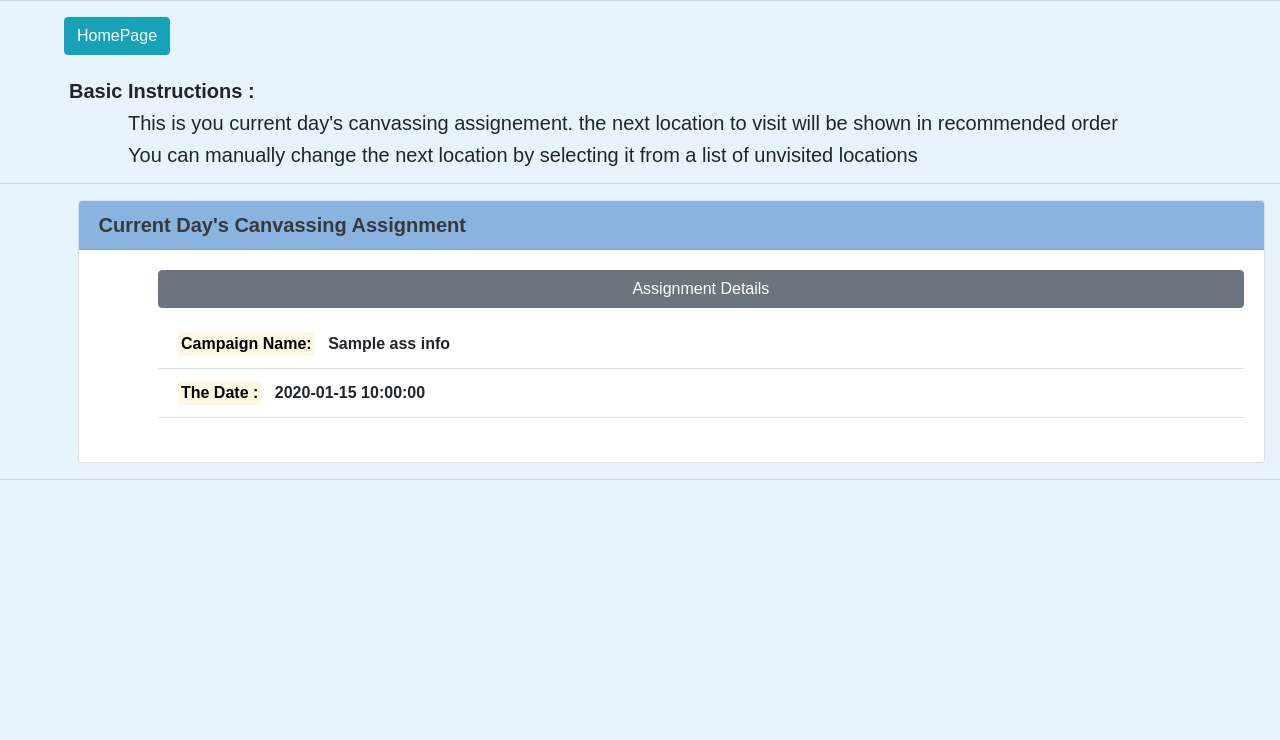
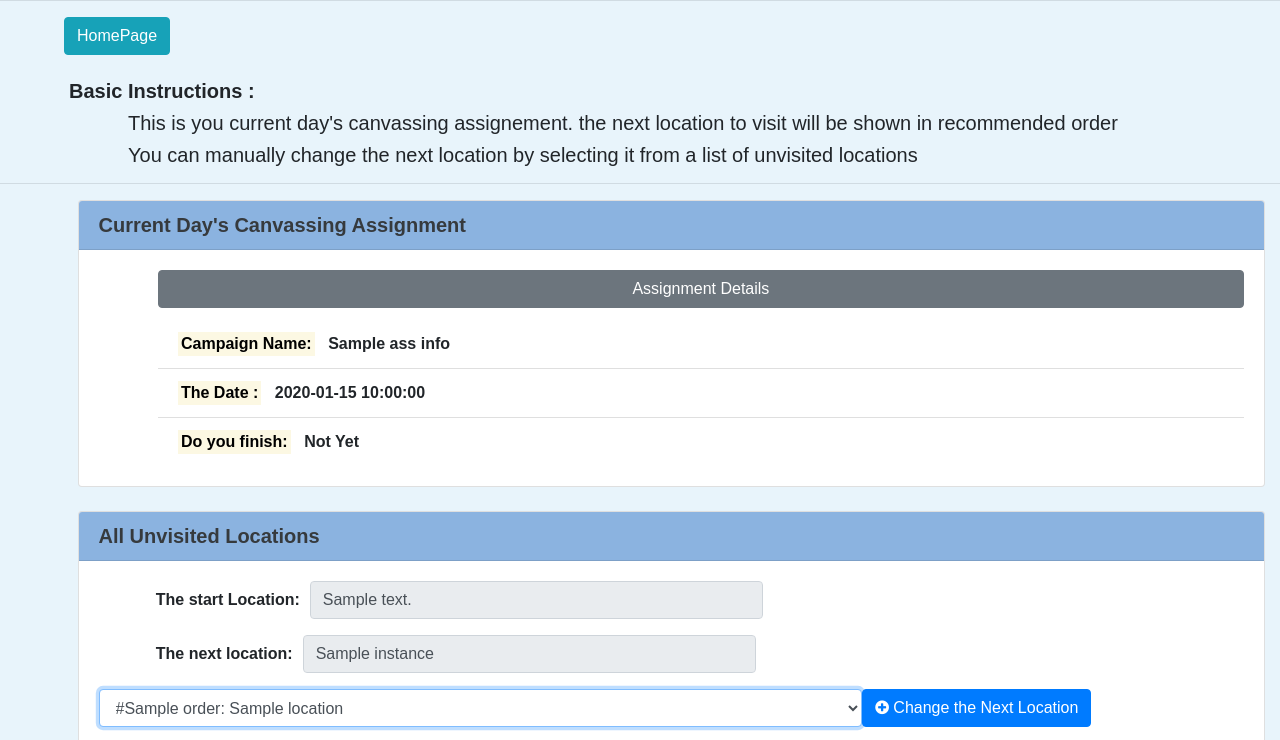
Before and after one commit to ganixil/CSE308, a Flask app: template templates/canvasser_html/create_canvass.html in a window 1280 px wide. Shown: the part 130-870 px from the top of the page. Before the commit the page ends 610 px from the top, so only its background shows below. Run offline with Flask 2, Linux system fonts and the light colour scheme; the template is opened without the code that fills it: most values are stand-ins (such as "Sample title", 1, 10 or a date in 2020); some libraries are stand-ins or nearby versions.

Commit message:
part of create_canvass

```diff
--- a/canvasser.py
+++ b/canvasser.py
@@ -237,14 +237,17 @@ def create_canvass():
 	locations = current_assignment.assignment_relation_task_loc
 
 	ass_info['current_ass'] = current_assignment
+	if not rec_visited:
+		## if no most recently location, the first location should be the start location
+		rec_visited = unvisited[0]
 	ass_info['rec_visited'] = rec_visited
 	ass_info['unvisited'] = unvisited
 	ass_info['locations'] = locations
 	ass_info['campaign_name'] = camp_obj.campaign_name
 
-	print("assignemnt Info for canvass")
-	for ele in ass_info:
-		print("%s---> %s" %(ele,ass_info[ele]))
+	# print("assignemnt Info for canvass")
+	# for ele in ass_info:
+	# 	print("%s---> %s" %(ele,ass_info[ele]))
 	return render_template('canvasser_html/create_canvass.html', ass_info = ass_info)
 
 
@@ -255,52 +258,52 @@ def change_next_location():
 		global assignments
 		print("Change Next Location")
 
-		next_ass_str = request.form['next_loc']
-		next_ass_arr = re.split(r'[()]', next_ass_str) ##[address_value, id, space]
-		next_ass_id = int(next_ass_arr[1])
-		'''Retrieve orgin next assignment object from next_ass_id'''
-		next_ass_obj = db_session.query(Assignment).filter(Assignment.id == next_ass_id).first()
+		# next_ass_str = request.form['next_loc']
+		# next_ass_arr = re.split(r'[()]', next_ass_str) ##[address_value, id, space]
+		# next_ass_id = int(next_ass_arr[1])
+		# '''Retrieve orgin next assignment object from next_ass_id'''
+		# next_ass_obj = db_session.query(Assignment).filter(Assignment.id == next_ass_id).first()
 
-		ass_id = request.form.get('end')
-		''' Retrieve assignment object from ass_id'''
-		ass_obj = db_session.query(Assignment).filter(Assignment.id == int(ass_id)).first()
-		if ass_obj == None:
-			flash("This assignment does not exist")
-			return redirect(url_for("canvasser.set_canvasser"))
+		# ass_id = request.form.get('end')
+		# ''' Retrieve assignment object from ass_id'''
+		# ass_obj = db_session.query(Assignment).filter(Assignment.id == int(ass_id)).first()
+		# if ass_obj == None:
+		# 	flash("This assignment does not exist")
+		# 	return redirect(url_for("canvasser.set_canvasser"))
 
-		old_order = int(next_ass_obj.order)### to mark the original next location
-		new_order=int(ass_obj.order)  ### to mark which location we selected
+		# old_order = int(next_ass_obj.order)### to mark the original next location
+		# new_order=int(ass_obj.order)  ### to mark which location we selected
 
 
-		''' Use to store the assignments which their order not less than the original next assignment's order'''
-		if(old_order != new_order):
-			''' Just think about the situation which we change the next location to anther one'''
-			other_ass =[]
-			for ele in assignments:
-				if ele.order >= old_order:
-					other_ass.append(ele)
+		# ''' Use to store the assignments which their order not less than the original next assignment's order'''
+		# if(old_order != new_order):
+		# 	''' Just think about the situation which we change the next location to anther one'''
+		# 	other_ass =[]
+		# 	for ele in assignments:
+		# 		if ele.order >= old_order:
+		# 			other_ass.append(ele)
 
-			for ele in other_ass:
-				if ele.order < new_order:
-					ele_obj = db_session.query(Assignment).filter(Assignment.id == ele.id).first()
-					ele_obj.order += 1
+		# 	for ele in other_ass:
+		# 		if ele.order < new_order:
+		# 			ele_obj = db_session.query(Assignment).filter(Assignment.id == ele.id).first()
+		# 			ele_obj.order += 1
 
-			## The selected next location should be the first of the upcoming assignments
-			ass_obj.order = int(old_order)
-			db_session.commit()
-			# ''' Reload assignments: same to the canPage'''
-			assignments={}
-			role_obj = db_session.query(Role).filter(Role.email == user_email, Role.role =='canvasser').first()
-			camp_canvassers = db_session.query(CampaignCanvasser).filter(CampaignCanvasser.role_id == role_obj.id).all()
-			for ele in camp_canvassers:
-				ass_obj = db_session.query(Assignment).filter(Assignment.canvasser_id == ele.id).all()
-				for ass in ass_obj:
-					location = db_session.query(CampaignLocation).filter(CampaignLocation.id == ass.location_id).first()
-					assignments[ass] =(location.location,location.lat,location.lng)
+		# 	## The selected next location should be the first of the upcoming assignments
+		# 	ass_obj.order = int(old_order)
+		# 	db_session.commit()
+		# 	# ''' Reload assignments: same to the canPage'''
+		# 	assignments={}
+		# 	role_obj = db_session.query(Role).filter(Role.email == user_email, Role.role =='canvasser').first()
+		# 	camp_canvassers = db_session.query(CampaignCanvasser).filter(CampaignCanvasser.role_id == role_obj.id).all()
+		# 	for ele in camp_canvassers:
+		# 		ass_obj = db_session.query(Assignment).filter(Assignment.canvasser_id == ele.id).all()
+		# 		for ass in ass_obj:
+		# 			location = db_session.query(CampaignLocation).filter(CampaignLocation.id == ass.location_id).first()
+		# 			assignments[ass] =(location.location,location.lat,location.lng)
 			# assignments.keys() = sorted(assignments.keys(), key=lambda x: x.order)
-			flash("Change Next Location Successfully!!")
+		flash("Change Next Location Successfully!!")
 
-	return redirect(url_for("canvasser.set_canvasser"))
+	return redirect(url_for("canvasser.create_canvass"))
 
 
 # Enter done_canvas html
--- a/static/css/create_canvass.css
+++ b/static/css/create_canvass.css
@@ -55,7 +55,6 @@ body {
         overflow: auto;
  }
 
-
 @media print {
 #map {
           height: 450px;
--- a/static/javascript/canvasser_script/create_canvass.js
+++ b/static/javascript/canvasser_script/create_canvass.js
@@ -25,9 +25,12 @@ $(document).ready(function () {
 function calcRoute() {
   var selectedMode = document.getElementById('mode').value;
   var start = document.getElementById('start').value;
+  alert(start);
   var end_select = document.getElementById("end");
   var end = end_select.options[end_select.selectedIndex].innerHTML;
+ alert(end);
   if(start){
+  		if(start != end){
 		 	 var request = {
 		       origin:start,
 		       destination: end,
@@ -44,6 +47,10 @@ function calcRoute() {
 		  });
 		}
 		 else{
+		 	return "no directions need to be shown";
+		 }
+	}
+	else{
 		window.alert("Sorry, You did not have any start locations to get the travel directions!!")
 	}
 }
--- a/templates/canvasser_html/create_canvass.html
+++ b/templates/canvasser_html/create_canvass.html
@@ -13,7 +13,6 @@
   {% endwith %}
 </script>
 {% endblock %}
-
 <!----------------------BODY PART---------------------------------------------->
 {% block body %}
       <h2 style="text-align: center;padding-top:10px;">Canvassing Assignment Creation</h2>
@@ -26,7 +25,7 @@
     </h5><hr/>
 
     <div style="float: center">
-   <!-- ----------- Locations on the List -->
+   <!-- ----------- Basic Current Today's Assignment------>
       <div class="panel panel-primary col" id="current_assignment">
           <div class="card" style ="margin-left: 5%;">
             <h5 class="card-header">Current Day's Canvassing Assignment</h5>
@@ -35,15 +34,72 @@
               <div>
                   <ul class="list-group list-group-flush">
                     <li class="list-group-item" style="font-weight: bold;"><mark>Campaign Name:</mark>&nbsp&nbsp {{ ass_info['campaign_name'] }} </li>
+
                     <li class="list-group-item" style="font-weight: bold;"><mark>The Date :</mark>&nbsp&nbsp {{ ass_info['current_ass'].theDate }} </li>
-                  </ul><br/>
+
+                    <li class="list-group-item" style="font-weight: bold;"><mark>Do you finish:</mark>&nbsp&nbsp Not Yet </li>
+                  </ul>
               </div>
+           </div>
         </div>
-      </div>
+    </div><br/>
+    <!--------- Next Location------------->
+    <div class="panel  panel-primary col" id="next_location">
+      <div class="panel-body">
+        <div class="card" style ="margin-left: 5%;">
+            <h5 class="card-header"> All Unvisited Locations </h5>
+            <div class="card-body">
+            {% if ass_info['unvisited'] is defined and ass_info['unvisited']|length > 0 %}
+            <form  method="post" action ="{{ url_for('canvasser.change_next_location')}}" role="form">
+      <!------------- Map And Direction Panel----------------------->
+              <div class="form-group form-inline" style="margin-left: 5%;">
+                  <label style="padding-right: 10px; font-weight: bold;" for="start">The start Location:</label>
+                  <input type="text" class="form-control col-md-5" value="{{ ass_info['rec_visited'] }}" id="start" name="start" readonly>
+              </div>
+      <!------ The next location is the fist of unvisited locations--->
+              <div class="form-group form-inline" style="margin-left: 5%;">
+                  <label style="padding-right: 10px; font-weight: bold;" for="next_loc">The next location:</label>
+                  <input type="text" class="form-control col-md-5" value="{{ ass_info['unvisited'][0] }}" id="next_loc" name="next_loc" disabled>
+              </div>
+              <div class="form-group form-inline">
+                <select class="form-control col-8" id="end" name="end" onchange="calcRoute();"required autofocus>
+                     {% for instance in ass_info['unvisited'] %}
+                        <option value="{{instance.id}}|{{instance.assignment_id}}"> #{{instance.order}}: {{ instance.location }}</option>
+                      {% endfor %}
+                  </select>
+                  <button class="btn btn-primary" id="submit" name="submit" type="submit"> <i class="fa fa-plus-circle"></i> Change the Next Location </button>
+              </div>
+          </form>
+          <!------------ Choose Travel Mode ----------------------->
+        <div id="floating-panel">
+          <b>Mode of Travel: </b>
+                <select id="mode"  onchange="calcRoute();">
+                  <option value="DRIVING">Driving</option>
+                  <option value="WALKING">Walking</option>
+                  <option value="BICYCLING">Bicycling</option>
+                  <option value="TRANSIT">Transit</option>
+                </select>
+        </div>
+        <div class="row" style="margin-left: 5%;">
+              <div id="map" name="map"></div>
+              <div class="card" style="margin-left: 2%;">
+                <div class="card-body">
+                    <div id="right-panel"></div>
+                </div>
+            </div>
+        </div>
+          {% else %}
+            <ul class="list-group list-group-flush">
+              <li class="list-group-item" style="font-weight: bold;"><mark>The Next Location:</mark> Without any next locations </li>
+            </ul><br/>
+          {% endif %}
+          </div>
+        </div>
+    </div>
   </div>
 </div><hr/><br/>
 
-<!-- <script type="text/javascript" src="/static/javascript/canvasser_script/canvas_start.js"></script> -->
+<script type="text/javascript" src="/static/javascript/canvasser_script/create_canvass.js"></script>
 <script async defer
     src="https://maps.googleapis.com/maps/api/js?key=AIzaSyCGuEpRycbTYDCcS6uxiot0x0eSLkpTbiY&callback=initMap">
 </script>
```
Lines whose indentation alone changed are shown as unchanged.
